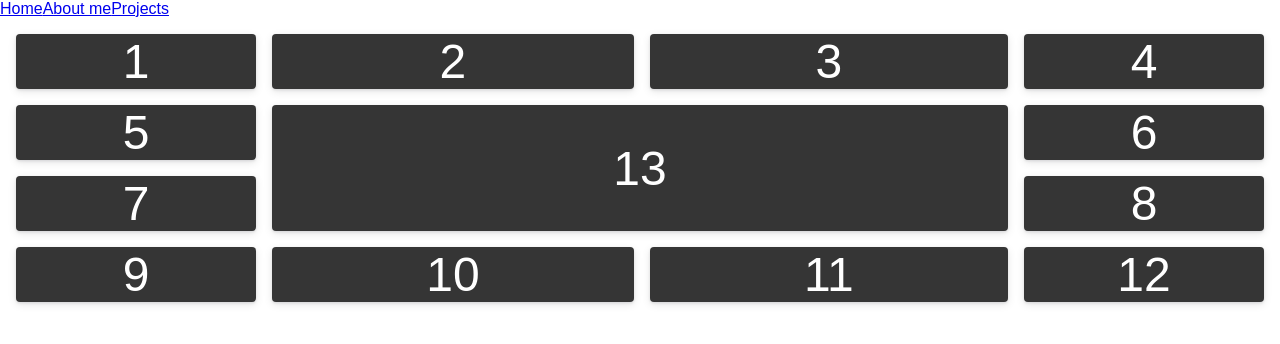
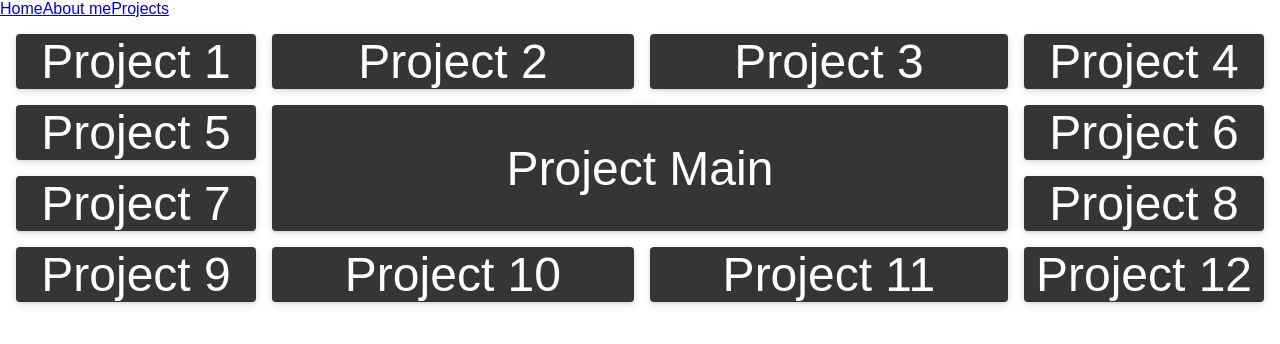
Before and after one commit to Jack17432/Portfolio-Website, a Gatsby site: page /projects in a window 1280 px wide. Built offline with nearby package versions, Linux system fonts and the light colour scheme; Gatsby itself is replaced by a stand-in of ours; a web font is replaced by a local one.

```diff
--- a/src/components/styles/header.module.css
+++ b/src/components/styles/header.module.css
@@ -2,4 +2,5 @@
     height: calc(100vh - 3rem);
     width: 100%;
     overflow: hidden;
+    background-color: var(--Niceblue);
 }
--- a/src/pages/projects.js
+++ b/src/pages/projects.js
@@ -10,19 +10,19 @@ const ProjectsPage = () => {
         <Layout pageTitle={"Projects"}>
             <Header>
                 <SmallCardArea>
-                    <SmallCard> 1 </SmallCard>
-                    <SmallCard> 2 </SmallCard>
-                    <SmallCard> 3 </SmallCard>
-                    <SmallCard> 4 </SmallCard>
-                    <SmallCard> 5 </SmallCard>
-                    <SmallCard> 6 </SmallCard>
-                    <SmallCard> 7 </SmallCard>
-                    <SmallCard> 8 </SmallCard>
-                    <SmallCard> 9 </SmallCard>
-                    <SmallCard> 10 </SmallCard>
-                    <SmallCard> 11 </SmallCard>
-                    <SmallCard> 12 </SmallCard>
-                    <SmallCard> 13 </SmallCard>
+                    <SmallCard> Project 1 </SmallCard>
+                    <SmallCard> Project 2 </SmallCard>
+                    <SmallCard> Project 3 </SmallCard>
+                    <SmallCard> Project 4 </SmallCard>
+                    <SmallCard> Project 5 </SmallCard>
+                    <SmallCard> Project 6 </SmallCard>
+                    <SmallCard> Project 7 </SmallCard>
+                    <SmallCard> Project 8 </SmallCard>
+                    <SmallCard> Project 9 </SmallCard>
+                    <SmallCard> Project 10 </SmallCard>
+                    <SmallCard> Project 11 </SmallCard>
+                    <SmallCard> Project 12 </SmallCard>
+                    <SmallCard> Project Main </SmallCard>
                 </SmallCardArea>
             </Header>
         </Layout>
```
Also changed, not shown: README.md.
